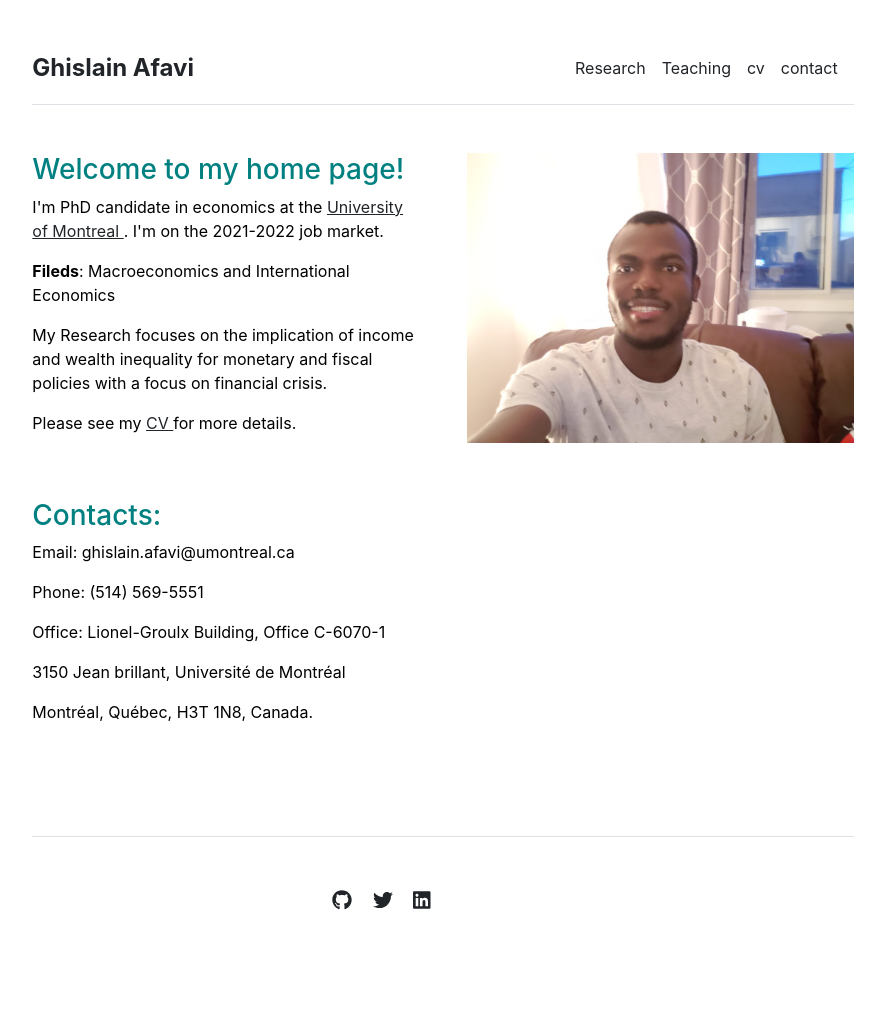
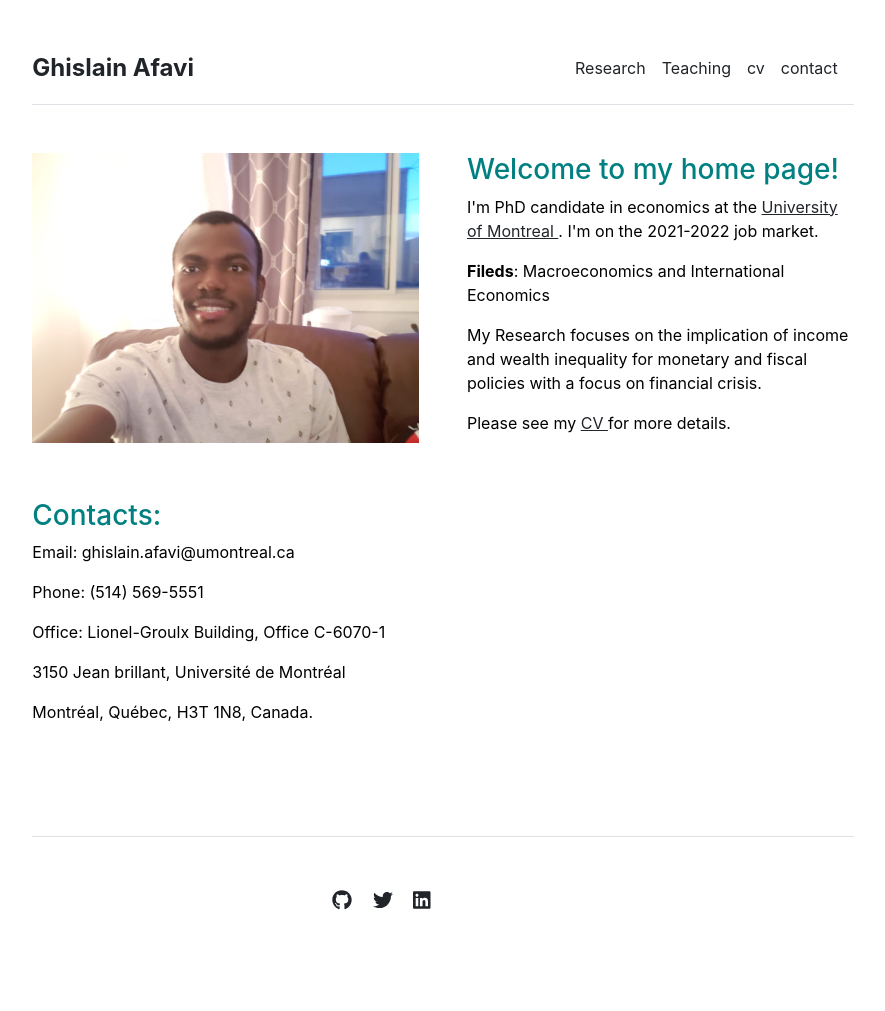
Before and after one commit to ghislainafavi/ghislainafavi.github.io, a Jekyll site: the page built from index.md, in a window 1280 px wide. Shown: the whole page, without its empty margins (197-1082 px from the left). Built offline with Jekyll 4.4.1, drawn with Linux system fonts in a browser that asks for light colours.

Commit message:
Update home.html

```diff
--- a/_layouts/home.html
+++ b/_layouts/home.html
@@ -7,19 +7,19 @@ layout: default
   <meta charset="utf-8">
 <div class="row g-5 mb-5">
   <div class="col-md-6">
+    <img src="{{ site.github.url }}/assets/img/home.jpeg" alt="Home" width="100%">
+  </div>
+  <div class="col-md-6">
     <h3 style="color:Teal"> Welcome to my home page!</h3>
     <p> I'm PhD candidate in economics at the <a href="https://sceco.umontreal.ca/english/home/"> University of Montreal </a>. I'm on the 2021-2022 job market. </p>
      <p> <b>Fileds</b>: Macroeconomics and International Economics</p>
        <p> My Research focuses on the implication of income and wealth inequality for monetary and fiscal policies with a focus on financial crisis.</p>
          <p> Please see my <a href="https://github.com/ghislainafavi/ghislainafavi.com/blob/gh-pages/CV_AFAVI.pdf/"> CV </a> for more details.</p>
       </div>
-  <div class="col-md-6">
-    <img src="{{ site.github.url }}/assets/img/home.jpeg" alt="Home" width="100%">
-  </div>
+
 </div>
-
 <!-- {% include publications.html %} -->
-   {% include contact.html %}
+ {% include contact.html %}
 
 
 <!--
```
